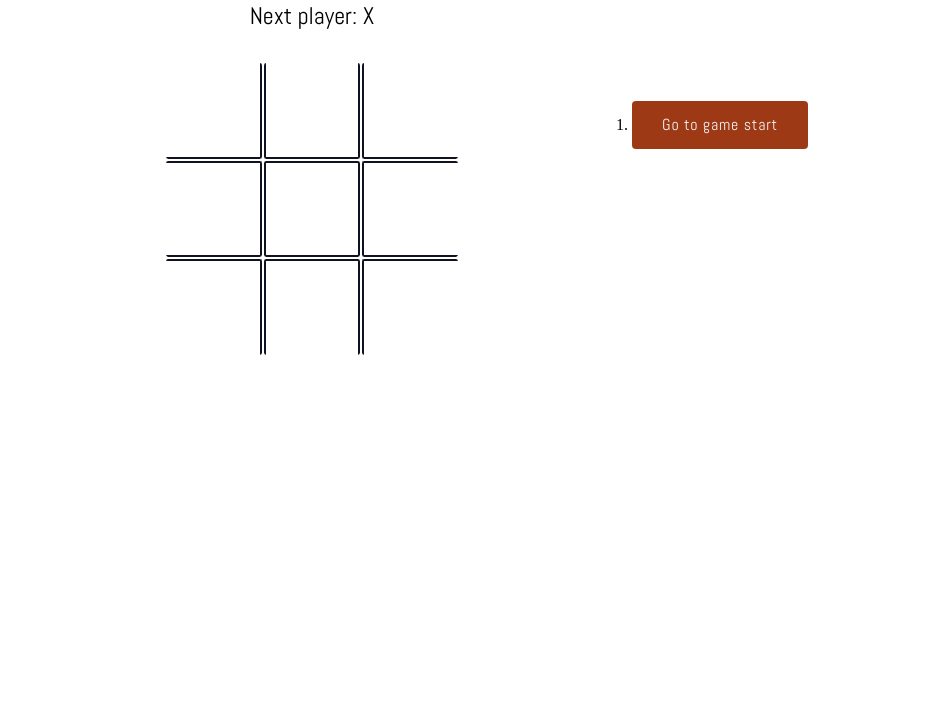
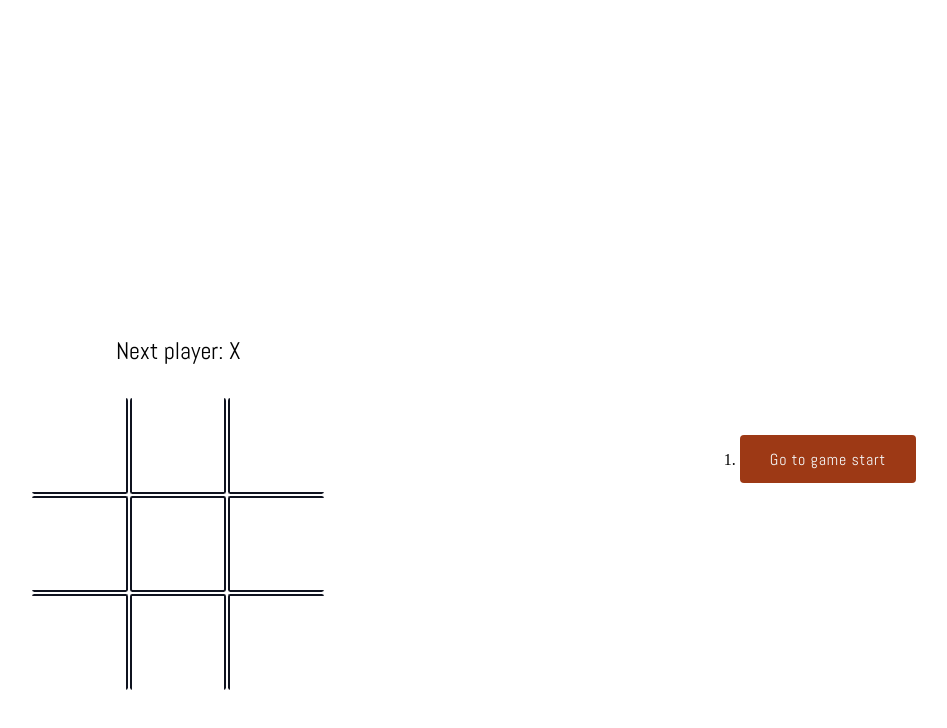
Before and after one commit to dponcez/react-tic-tac-toe, a React app: page / in a window 1280 px wide. Shown: the top 728 px of the page, without its empty margins (141-1088 px from the left). Built offline with nearby package versions, Linux system fonts and the light colour scheme.

Commit message:
Modify Game.css file: Add (.header) class to Game.css

```diff
--- a/src/components/Game/Game.css
+++ b/src/components/Game/Game.css
@@ -1,11 +1,29 @@
 .game {
-  display: flex;
-  align-items: center;
-  justify-content: space-around;
-  width: 50rem;
-  margin: auto;
+  display: grid;
+  grid-template-columns: repeat(auto-fill, minmax(35rem, 1fr));
+  place-items: center;
+  gap: .2rem;
+  height: var(--svh);
+
+  .header {
+    grid-column: 1 / -1;
+    grid-row: 1;
+    display: flex;
+    align-items: center;
+    justify-content: center;
+    .heading {
+      font: 500 calc(var(--fnt-sz) * 2.5) var(--fnt-play);
+      text-transform: capitalize;
+    }
+  }
+
+  .game--board,
+  .game--list { grid-row: 2; }
+
+  .game--board { grid-column: 1; }
 
   .game--list {
+    grid-column: 2;
     width: 15rem;
     height: 10rem;
     overflow: auto;
```
